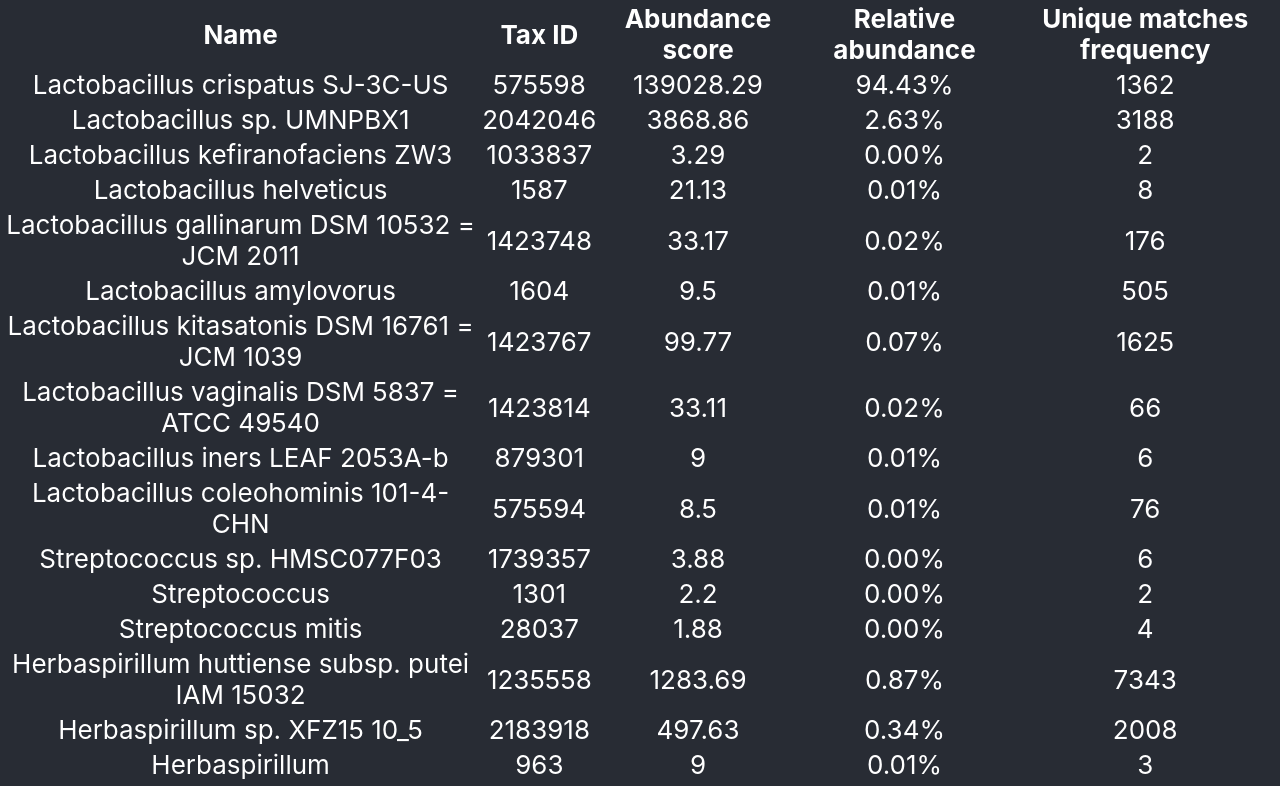
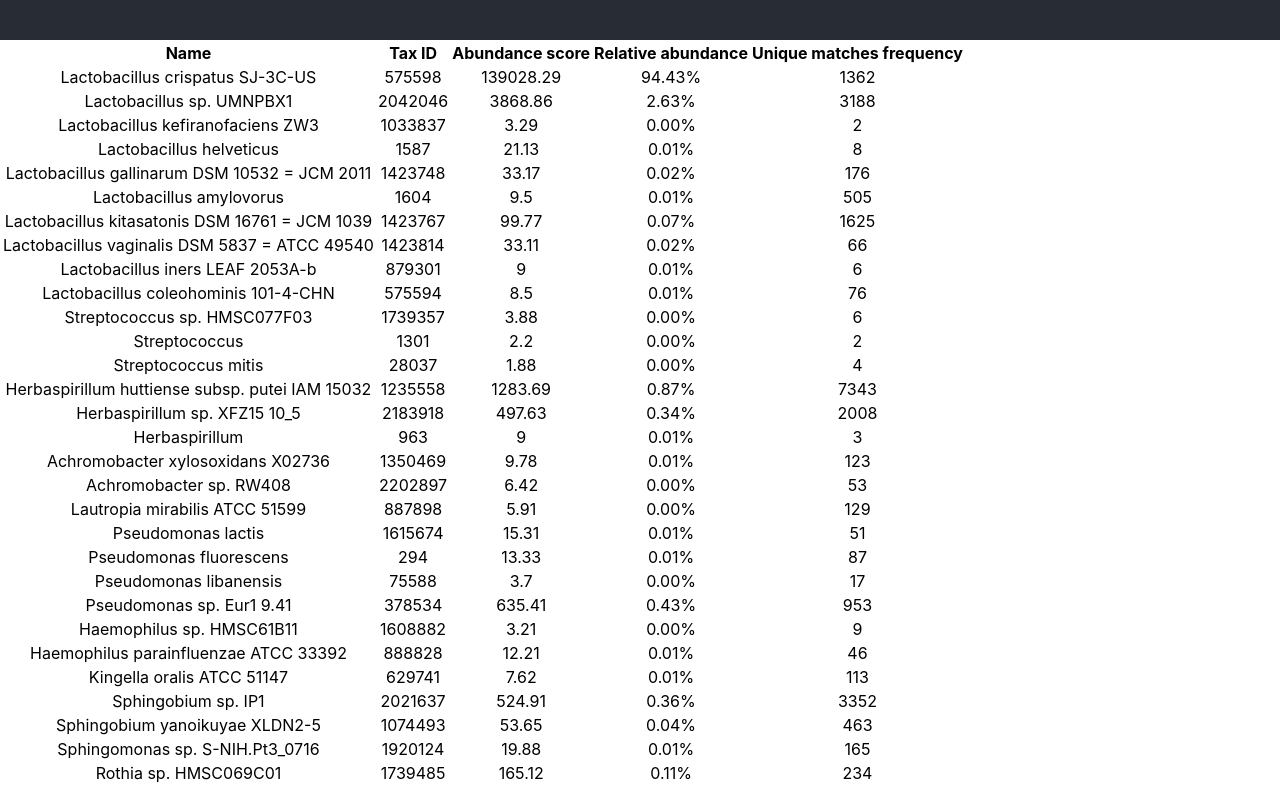
Before and after one commit to vib3sf/biom-app, a React (Create React App) app: page / in a window 1280 px wide. Shown: the top 786 px of the page. Built offline with nearby package versions, Linux system fonts and the light colour scheme; the HTML template or start-up script is replaced by a standard one.

Commit message:
separate row component

```diff
--- a/src/App.css
+++ b/src/App.css
@@ -15,7 +15,7 @@
 
 .App-header {
   background-color: #282c34;
-  min-height: 100vh;
+  min-height: 5vh;
   display: flex;
   flex-direction: column;
   align-items: center;
--- a/src/App.tsx
+++ b/src/App.tsx
@@ -5,8 +5,8 @@ function App() {
     return (
     <div className="App">
       <header className="App-header">
-        <Table></Table>
       </header>
+      <Table></Table>
     </div>
   );
 }
--- /dev/null
+++ b/src/components/Row.tsx
@@ -0,0 +1,13 @@
+import { BiomDto } from "../services/bioms/bioms.dto";
+
+export function Row({ biom }: { biom: BiomDto }) {
+  return (
+    <tr>
+      <td>{biom.name}</td>
+      <td>{biom.taxId}</td>
+      <td>{biom.abundanceScore}</td>
+      <td>{biom.relativeAbundance}</td>
+      <td>{biom.uniqeMatchesFrequency}</td>
+    </tr>
+  );
+}
--- a/src/components/Table.tsx
+++ b/src/components/Table.tsx
@@ -1,6 +1,7 @@
 import { useEffect, useState } from "react";
 import { biomApi } from "../services/bioms/bioms.api";
 import { BiomDto } from "../services/bioms/bioms.dto";
+import { Row } from "./Row";
 
 export function Table() {
   const [bioms, setBioms] = useState<Array<BiomDto>>([]);
@@ -26,14 +27,8 @@ export function Table() {
             <th>Relative abundance</th>
             <th>Unique matches frequency</th>
           </tr>
-          {bioms.map((biom, index) => (
-            <tr>
-              <td>{biom.name}</td>
-              <td>{biom.taxId}</td>
-              <td>{biom.abundanceScore}</td>
-              <td>{biom.relativeAbundance}</td>
-              <td>{biom.uniqeMatchesFrequency}</td>
-            </tr>
+          {bioms.map((biom: BiomDto) => (
+            <Row biom={biom}></Row>
           ))}
         </table>
       ) : (
```
